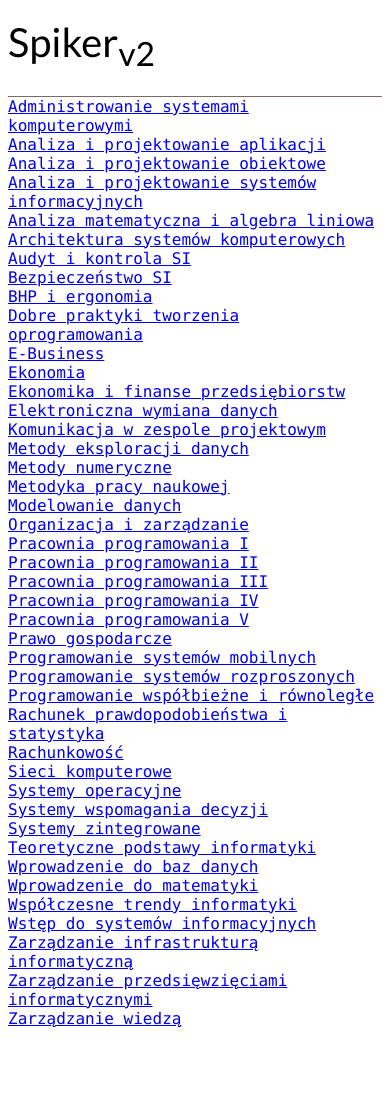
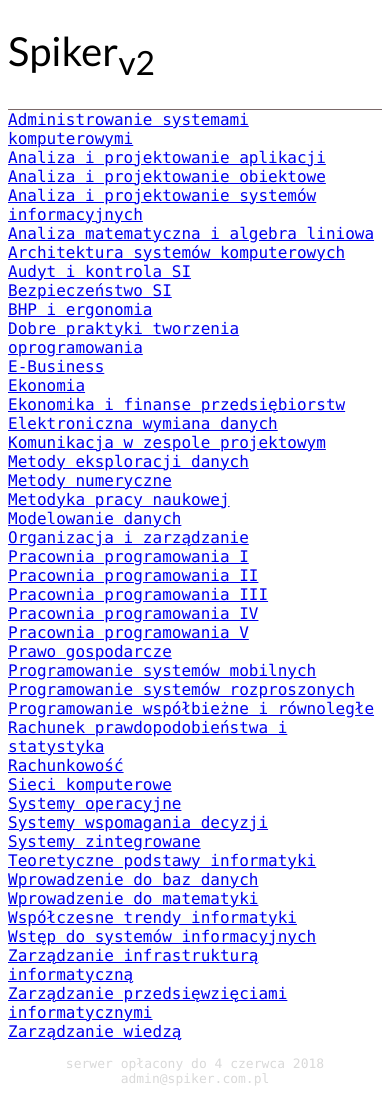
Before and after one commit to Dobeb96/SpikerV2, a PHP site: page / in a window 390 px wide. Before the commit the page ends 1028 px from the top, so only its background shows below. Run offline with PHP 8.4, Linux system fonts and the light colour scheme.

Commit message:
Version 1.1.0 - mobile support, no ads

```diff
--- a/ads.js
+++ /dev/null
@@ -1,3 +0,0 @@
-var e = document.getElementById('adcheck');
-e.style.display = 'none';
-e.setAttribute("id", "XNPIiaZmxEev");
--- a/adsmoderncomc4e6975de6ca714c2f831dc09f7db3b7.txt
+++ /dev/null
@@ -1 +0,0 @@
-c4e6975de6ca714c2f831dc09f7db3b7
--- a/index.php
+++ b/index.php
@@ -3,8 +3,20 @@
     <head>
         <title>Spiker</title>
         <meta charset="UTF-8" />
-        <link href="mainstyle.css" rel="stylesheet" type="text/css">
+        <link href="mainstyle.css?v=1.0.6.4" rel="stylesheet" type="text/css">
         <link rel="stylesheet"  href="//fonts.googleapis.com/css?family=Lato&effect=anaglyph">
+
+        <!-- ICONS AND COLORS -->
+        <link rel="icon" href="/favicon.ico" type="image/x-icon">
+        <link rel="shortcut icon" href="/favicon.ico" type="image/x-icon">
+        <!-- Chrome, Firefox OS and Opera -->
+        <meta name="theme-color" content="#0055f2">
+        <!-- Windows Phone -->
+        <meta name="msapplication-navbutton-color" content="#0055f2">
+        <!-- iOS Safari -->
+        <meta name="apple-mobile-web-app-status-bar-style" content="#0055f2">
+        <!-- Default phone zoom -->
+        <meta name="viewport" content="width=device-width, initial-scale=1">
     </head>
     <body>
         <div id="container">
@@ -35,14 +47,12 @@
                 }
             ?>
             </section>
+        </div> <!-- END container -->
 
-            <!-- STOPKA WITRYNY -->
-
-            <footer>
-
-            </footer>
-
-        </div> <!-- END container -->
+        <footer>
+        <br>serwer opłacony do 4 czerwca 2018<br>
+            <span class="underline">admin@spiker.com.pl</span>
+        </footer>
 
         <!--        GOOGLE ANALYTICS -->
         <script>
--- a/mainstyle.css
+++ b/mainstyle.css
@@ -5,17 +5,16 @@ body {
 }
 
 header {
-    height: 20%;
+/*    height: 20%;*/
     border-bottom: 1px solid #7A6969;
 }
 
 .header h1 {
 	font-family: 'Lato', serif;
-	font-size: 40px;
+	font-size: 250%;
 	font-style: normal;
 	font-variant: normal;
 	font-weight: 400;
-	line-height: 31px;
 }
 
 a.download
@@ -45,8 +44,8 @@ p {
 }
 
 footer {
-    height: 10%;
-    clear: both;
+    font-size: small;
+    color: #d9d9d9; /* taki szarawy */
     text-align: center;
 }
 
@@ -97,3 +96,7 @@ footer {
 .ad_table p {
     color: lightgray;
 }
+
+.underline:hover {
+    text-decoration: underline;
+}
```
Also changed, not shown: ad.php (+23 -33 lines), przedmiot.php (+13 -6 lines), README.txt (deleted), favicon.ico (added).
